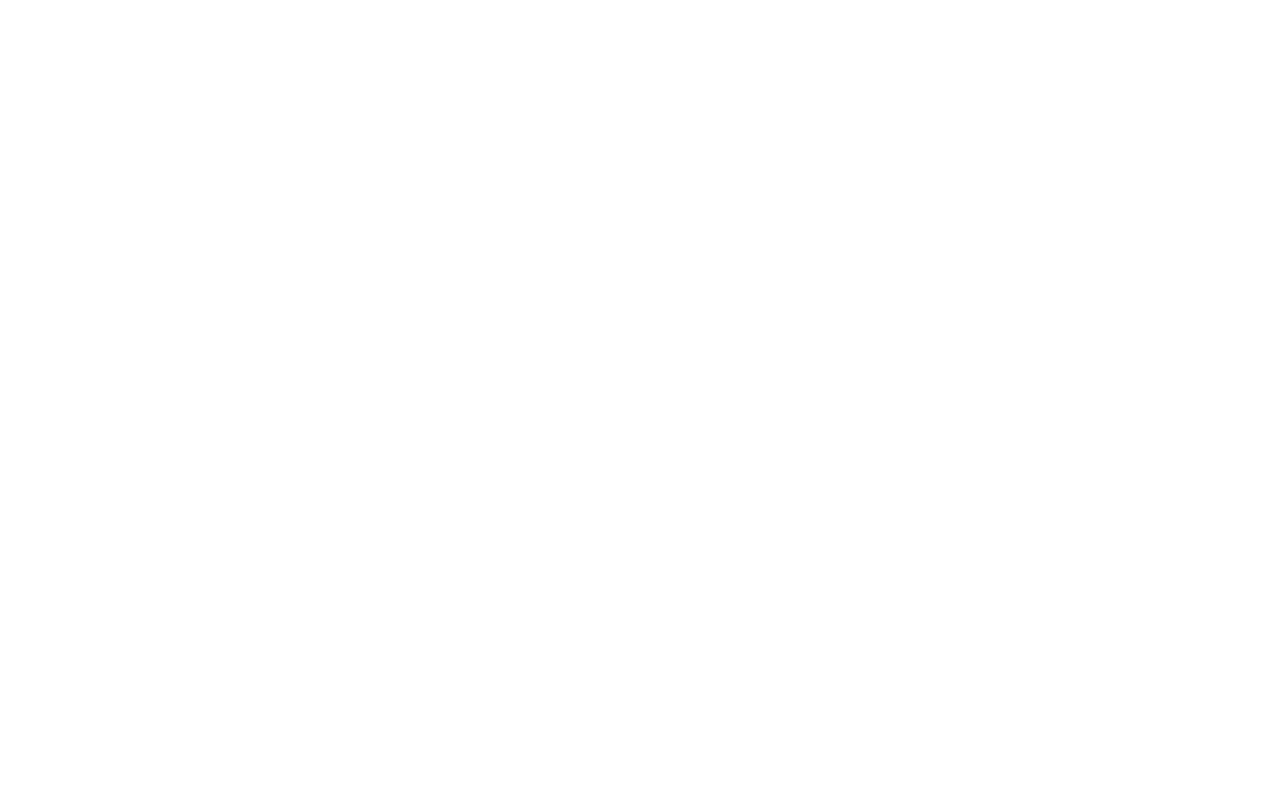
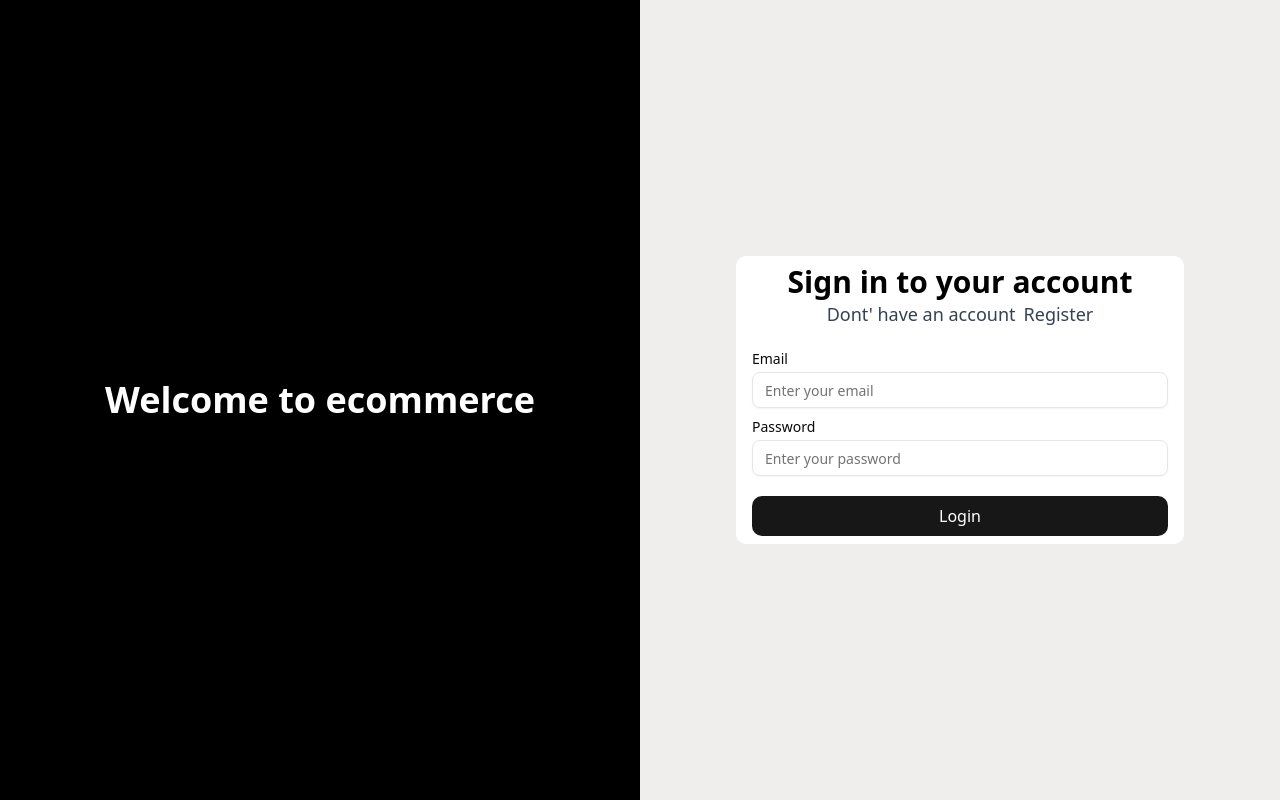
Before and after one commit to sandikabima/shop-co, a React (Vite) app in the folder frontend/: page /login in a window 1280 px wide. Before the commit this address had no page. Built offline with nearby package versions, Linux system fonts and the light colour scheme.

Commit message:
feat: create login page UI

```diff
--- a/frontend/src/App.jsx
+++ b/frontend/src/App.jsx
@@ -1,11 +1,14 @@
 import { Route, Routes } from "react-router-dom";
 import AuthLayout from "./components/template/Auth/Layout";
+import AuthLogin from "./page/Login";
 
 
 function App() {
   return (
     <Routes>
-      <Route path="/" element={<AuthLayout />} />
+      <Route path="/" element={<AuthLayout />}>
+        <Route path="login" element={<AuthLogin />} />
+      </Route>
     </Routes>
   )
 }
--- a/frontend/src/components/organisms/CommonForm.jsx
+++ b/frontend/src/components/organisms/CommonForm.jsx
@@ -2,12 +2,11 @@ import AuthCard from "../molecules/AuthCard"
 import FormControl from "./FormControl"
 
 
-const CommonForm = ({ heading, text, link, to, formControl, formControl, formData, buttonText, onSubmit, setFormData, errors }) => {
+const CommonForm = ({ heading, text, link, to, formControl, formData, buttonText, onSubmit, setFormData, errors }) => {
     return (
         <AuthCard heading={heading} text={text} link={link} to={to}>
             <FormControl formControl={formControl} formData={formData} buttonText={buttonText} onSubmit={onSubmit} setFormData={setFormData} errors={errors} />
         </AuthCard>
     )
 }
-
 export default CommonForm
--- /dev/null
+++ b/frontend/src/config/index.js
@@ -0,0 +1,35 @@
+
+
+import Joi from "joi";
+export const schemaLogin = Joi.object({
+    email: Joi.string()
+        .email({ tlds: { allow: false } })
+        .required()
+        .messages({
+            "string.base": `"Email" harus berupa teks`,
+            "string.email": `"Email" tidak valid`,
+            "any.required": `"Email" harus diisi`,
+        }),
+    password: Joi.string().min(6).required().messages({
+        "string.base": `"Password" harus berupa teks`,
+        "string.min": `"Password" minimal 6 karakter`,
+        "any.required": `"Password" harus diisi`,
+    }),
+});
+
+export const loginFormControls = [
+    {
+        name: "email",
+        label: "Email",
+        placeholder: "Enter your email",
+        componentType: "input",
+        type: "email",
+    },
+    {
+        name: "password",
+        label: "Password",
+        placeholder: "Enter your password",
+        componentType: "input",
+        type: "password",
+    },
+];
--- /dev/null
+++ b/frontend/src/lib/utils.js
@@ -0,0 +1,6 @@
+import { clsx } from "clsx";
+import { twMerge } from "tailwind-merge";
+
+export function cn(...inputs) {
+    return twMerge(clsx(...inputs));
+}
--- /dev/null
+++ b/frontend/src/page/Login.jsx
@@ -0,0 +1,52 @@
+import CommonForm from "@/components/organisms/CommonForm"
+import { loginFormControls, schemaLogin } from "@/config"
+import { useState } from "react";
+
+const initialState = {
+    email: "",
+    password: "",
+};
+
+const AuthLogin = () => {
+
+    const [formData, setFormData] = useState(initialState)
+    const [errors, setErrors] = useState({})
+
+    const validateForm = () => {
+        const { error } = schemaLogin.validate(formData, { abortEarly: false });
+        if (error) {
+            const newErrors = error.details.reduce((acc, err) => {
+                acc[err.path[0]] = err.message;
+                return acc;
+            }, {});
+            setErrors(newErrors);
+            return false;
+        }
+        setErrors({});
+        return true;
+    };
+
+    const onSubmit = (e) => {
+        e.preventDefault()
+        if (validateForm()) {
+            console.log(formData)
+        }
+    }
+
+    return (
+        <CommonForm
+            heading={"Sign in to your account"}
+            text={"Dont' have an account"}
+            link={"Register"}
+            to={"/register"}
+            formControl={loginFormControls}
+            formData={formData}
+            buttonText={"Login"}
+            onSubmit={onSubmit}
+            setFormData={setFormData}
+            errors={errors}
+        />
+    )
+}
+
+export default AuthLogin
```
